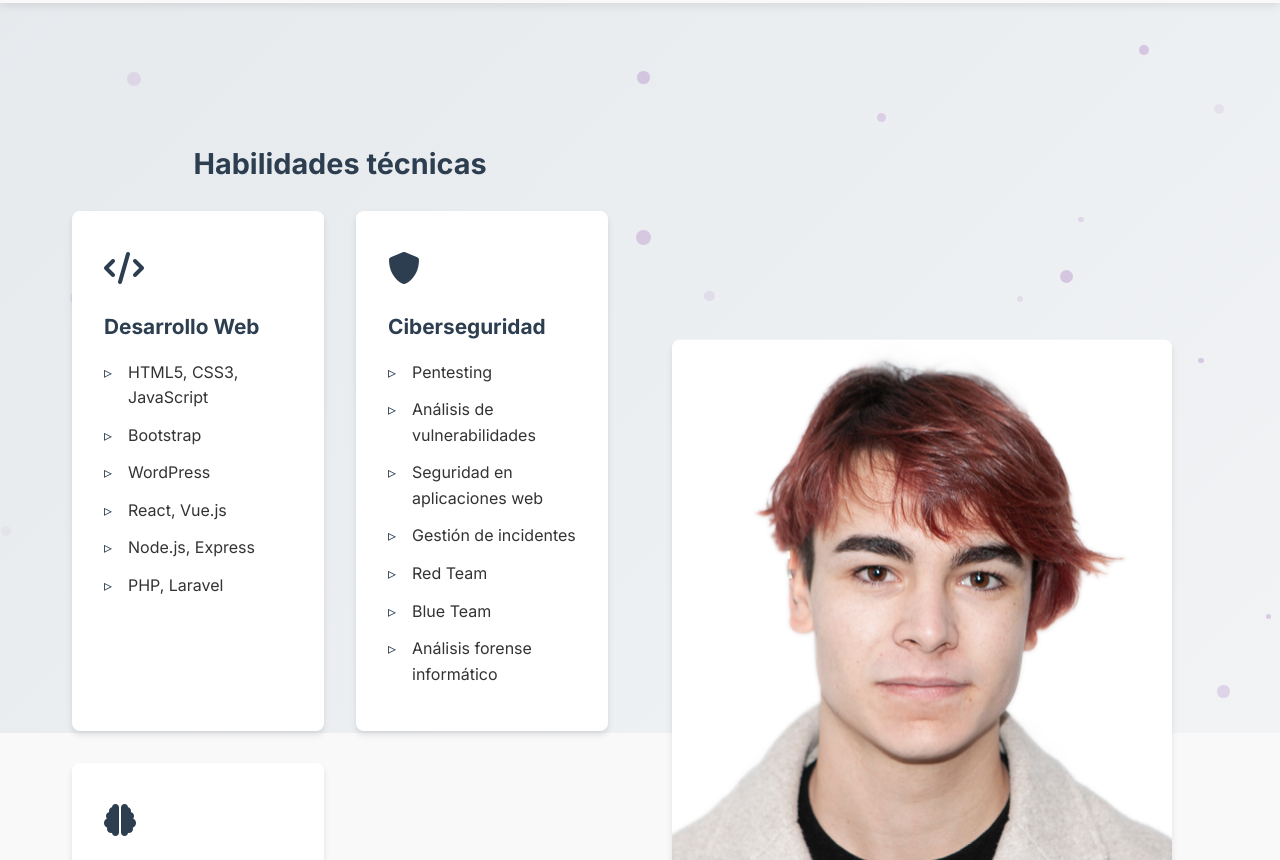
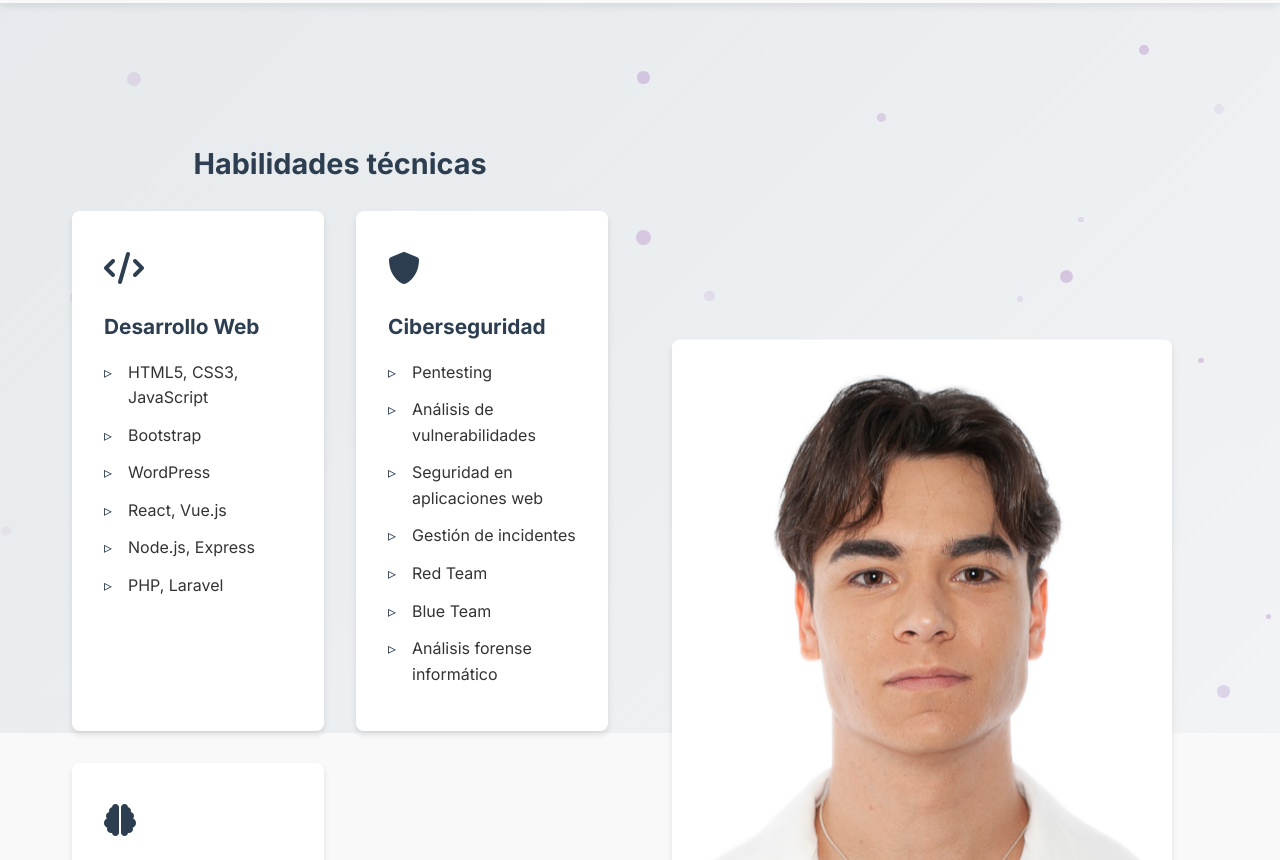
Before and after one commit to robert-NB/obsidian-tec.github.io, a website: page about.html in a window 1280 px wide. Shown: the part 67-927 px from the top of the page. Drawn offline with nearby package versions, Linux system fonts and the light colour scheme.

Commit message:
Update photo

```diff
--- a/about.html
+++ b/about.html
@@ -82,7 +82,7 @@
             </div>
 
             <div class="about-image parallax-img">
-                <img src="assets/photo.jpg" alt="Robert Bonmatí">
+                <img src="assets/ME.jpg" alt="Robert Bonmatí">
             </div>
         </section>
 
```
Also changed, not shown: assets/ME.jpg (added).
